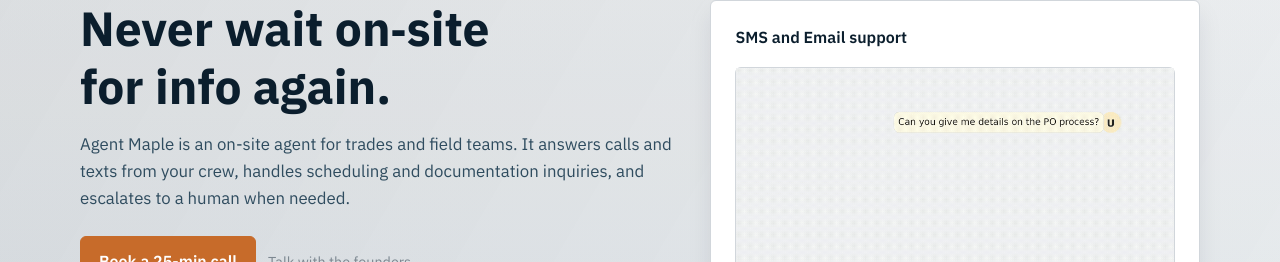
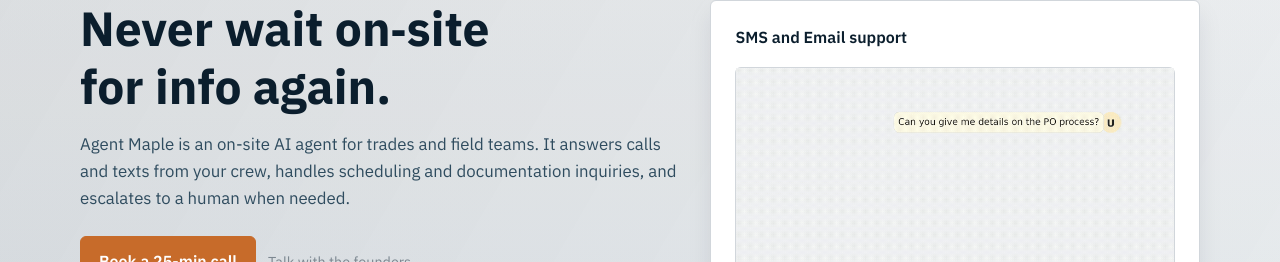
Before and after one commit to JambrInternal/marketing-site, a Next.js app: page / in a window 1280 px wide. Shown: the part 136-398 px from the top of the page. Built offline with nearby package versions, Linux system fonts and the light colour scheme; no server answers.

Commit message:
Headline update (#15)
* wording

* support custom domain agentmaple.ca

* headline update

* wording

---------

Co-authored-by: Jeremy Legere <legere@fastmail.com>

```diff
--- a/app/page.jsx
+++ b/app/page.jsx
@@ -18,7 +18,7 @@ export default function HomePage() {
           <div>
             <h1>Never wait on&#8209;site for info&nbsp;again.</h1>
             <p className="lead">
-              Agent Maple is an on-site agent for trades and field teams. It
+              Agent Maple is an on-site AI agent for trades and field teams. It
               answers calls and texts from your crew, handles scheduling and
               documentation inquiries, and escalates to a human when needed.
             </p>
```
